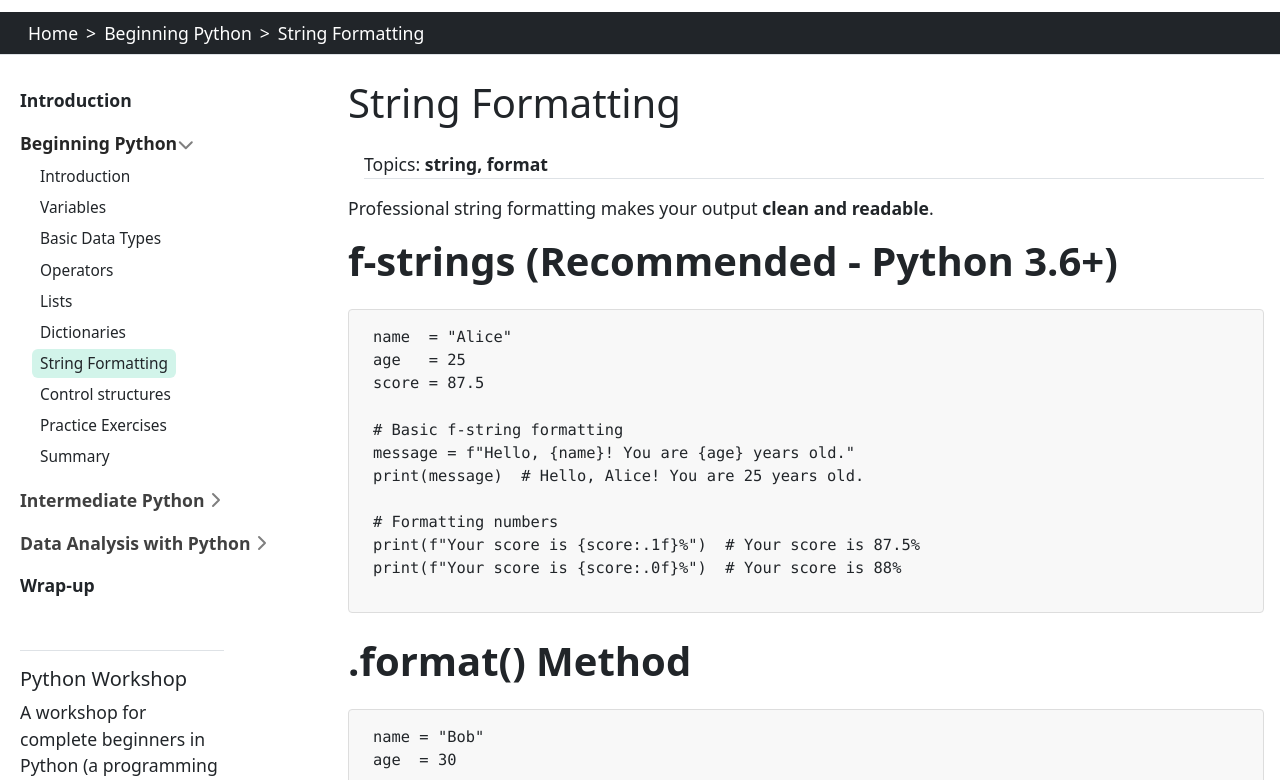
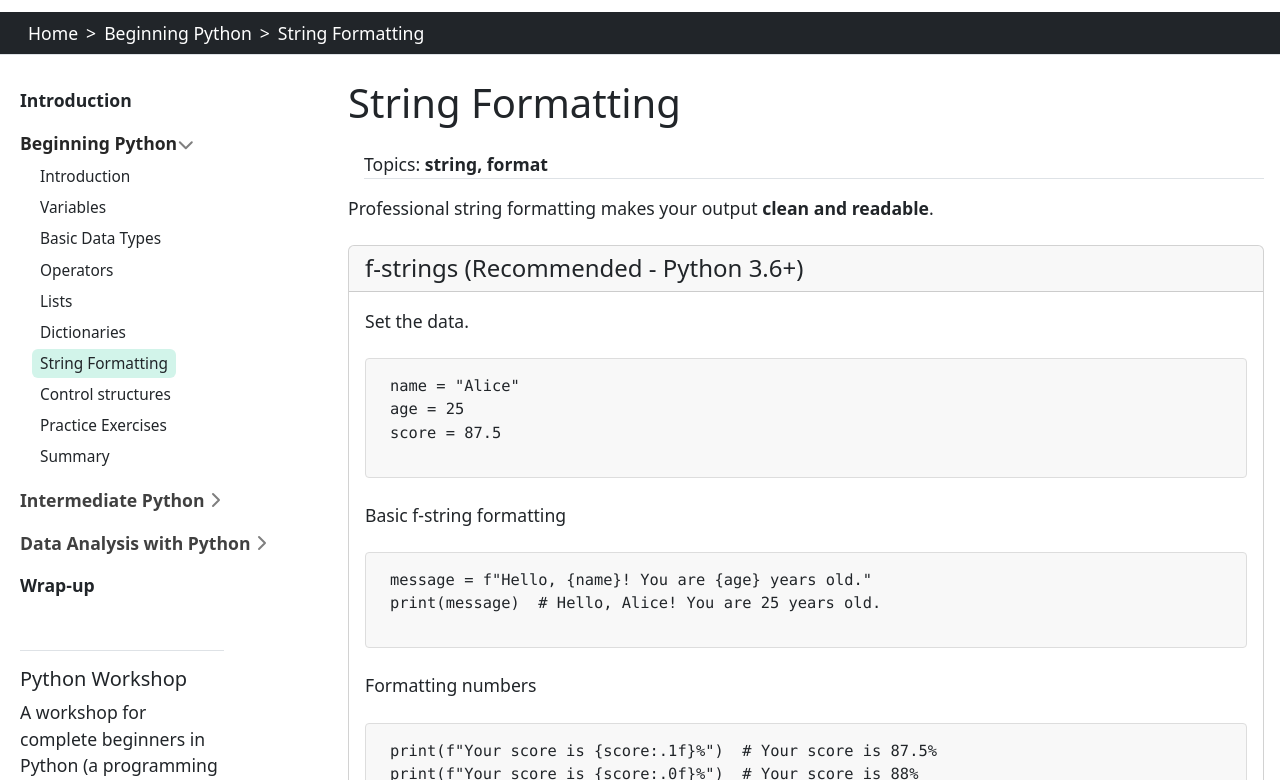
Before and after one commit to jllcalorio/data-analysis-in-python-for-complete-beginners, a Jekyll site: the page built from content/beginning/string_formatting.md, in a window 1280 px wide and 900 px high, cut to the strip 120-900 px from the top of the window. Built offline with Jekyll 4.4.1, drawn with Linux system fonts in a browser that asks for light colours; some of the changed lines change nothing that is shown.

Commit message:
add cards

````diff
--- a/content/beginning/string_formatting.md
+++ b/content/beginning/string_formatting.md
@@ -7,47 +7,59 @@
 
 Professional string formatting makes your output **clean and readable**.
 
-# **f-strings (Recommended - Python 3.6+)**
+{% include question.html header="f-strings (Recommended - Python 3.6+)" text="
+
+Set the data.
 
 ```python
-name  = "Alice"
-age   = 25
+name = \"Alice\"
+age = 25
 score = 87.5
+```
+Basic f-string formatting
 
-# Basic f-string formatting
-message = f"Hello, {name}! You are {age} years old."
+```python
+message = f\"Hello, {name}! You are {age} years old.\"
 print(message)  # Hello, Alice! You are 25 years old.
-
-# Formatting numbers
-print(f"Your score is {score:.1f}%")  # Your score is 87.5%
-print(f"Your score is {score:.0f}%")  # Your score is 88%
 ```
 
-# **.format() Method**
+Formatting numbers
+
 ```python
-name = "Bob"
+print(f\"Your score is {score:.1f}%\")  # Your score is 87.5%
+print(f\"Your score is {score:.0f}%\")  # Your score is 88%
+```
+" %}
+
+{% include question.html header=".format() Method" text="
+```python
+name = \"Bob\"
 age  = 30
 
-message = "Hello, {}! You are {} years old.".format(name, age)
-print(message)
-
-# With named placeholders
-message = "Hello, {name}! You are {age} years old.".format(name=name, age=age)
+message = \"Hello, {}! You are {} years old.\".format(name, age)
 print(message)
 ```
 
-# **String Methods**
 ```python
-text = "  Hello World  "
+# With named placeholders
+message = \"Hello, {name}! You are {age} years old.\".format(name=name, age=age)
+print(message)
+```
+" %}
+
+{% include question.html header="String Methods" text="
+```python
+text = \"  Hello World  \"
 
 print(text)              #   Hello World
 print(text.upper())      # HELLO WORLD
 print(text.lower())      # hello world
 print(text.strip())      # Hello World (removes whitespace)
-print(text.replace("World", "Python"))  # Hello Python
+print(text.replace(\"World\", \"Python\"))  # Hello Python
 
 # Splitting and joining
-sentence = "apple,banana,orange"
-fruits   = sentence.split(",")   # ['apple', 'banana', 'orange']
-rejoined = " | ".join(fruits)    # apple | banana | orange
+sentence = \"apple,banana,orange\"
+fruits   = sentence.split(\",\")   # ['apple', 'banana', 'orange']
+rejoined = \" | \".join(fruits)    # apple | banana | orange
 ```
+" %}
````
